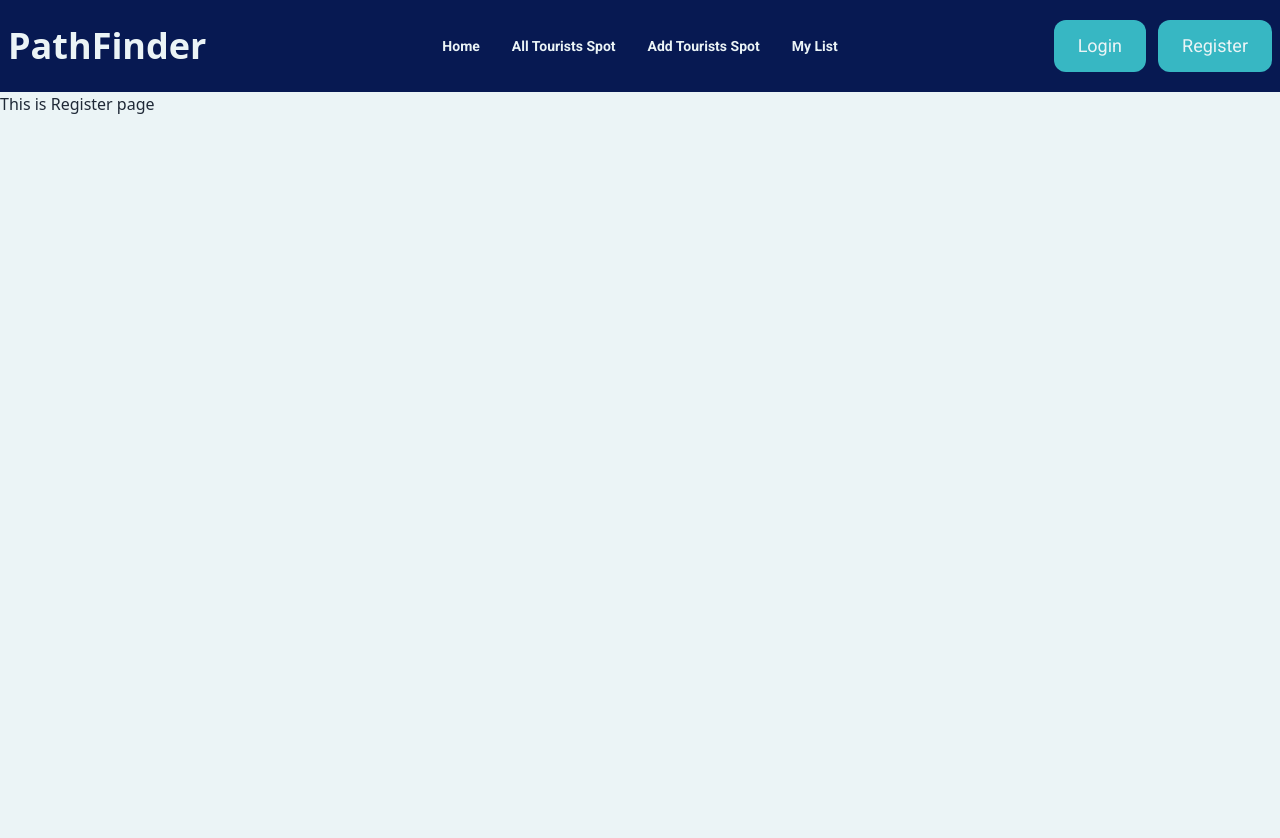
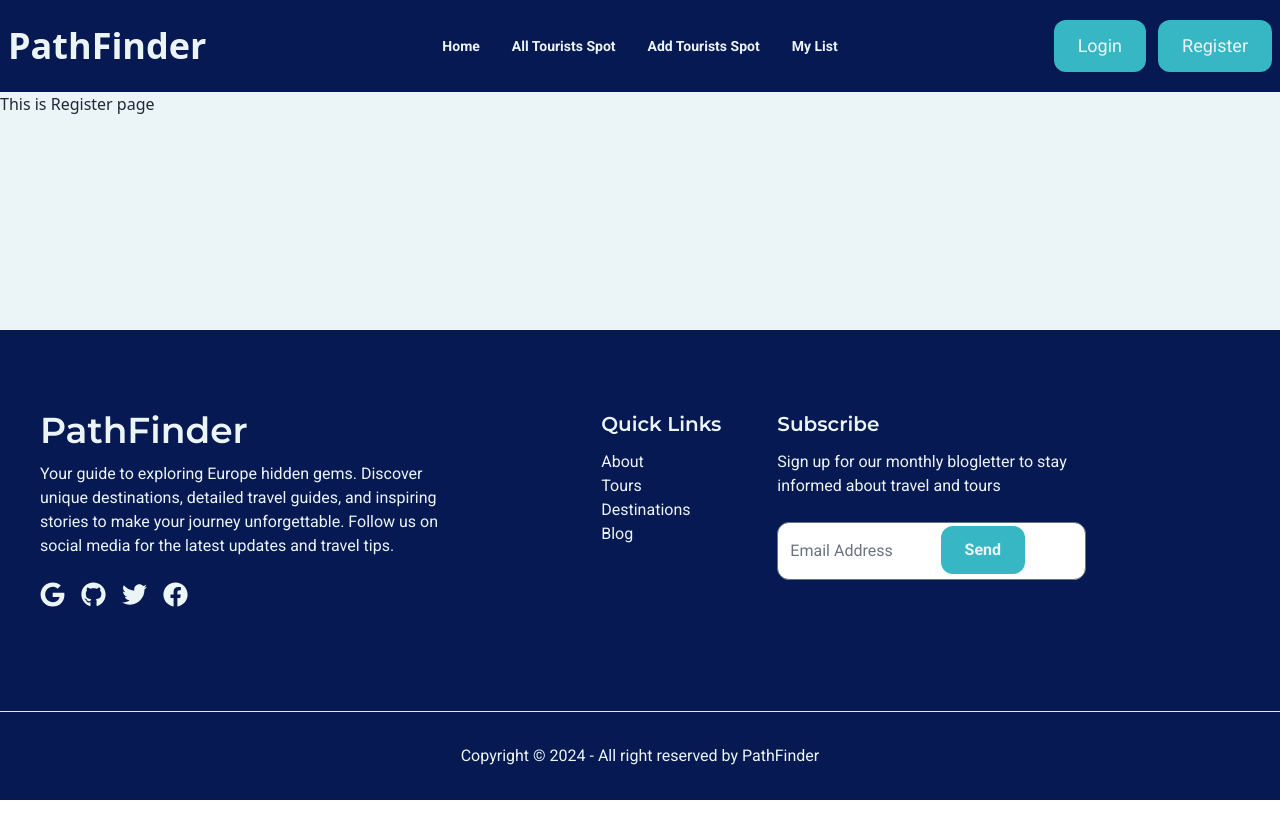
Before and after one commit to arafatrahman41/pathfinder-a10, a React (Vite) app: page /register in a window 1280 px wide. Shown: the top 838 px of the page. After the commit the page ends 800 px from the top, so only its background shows below. Built offline with nearby package versions, Linux system fonts and the light colour scheme.

Commit message:
add footer and now working on slider

```diff
--- a/package.json
+++ b/package.json
@@ -14,7 +14,9 @@
     "flowbite": "^2.3.0",
     "react": "^18.3.1",
     "react-dom": "^18.3.1",
-    "react-router-dom": "^6.23.1"
+    "react-icons": "^5.2.1",
+    "react-router-dom": "^6.23.1",
+    "swiper": "^11.1.4"
   },
   "devDependencies": {
     "@types/react": "^18.3.3",
--- /dev/null
+++ b/src/components/Footer/Footer.jsx
@@ -0,0 +1,40 @@
+import { FaFacebook, FaGithub, FaGoogle, FaTwitter } from "react-icons/fa";
+
+const Footer = () => {
+  return (
+    <div className="bg-[#071952] text-[#EBF4F6] font-roboto">
+        <footer className="flex flex-col md:flex-row gap-6 py-10 md:py-20 px-10 container mx-auto">
+        <div className="lg:w-1/2">
+          <h2 className="text-2xl font-semibold md:text-4xl font-montserrat">PathFinder</h2>
+          <p className="lg:w-3/4 mt-3">Your guide to exploring Europe hidden gems. Discover unique destinations, detailed travel guides, and inspiring stories to make your journey unforgettable. Follow us on social media for the latest updates and travel tips.</p>
+          <div className="flex items-center gap-4 w-full my-6">
+            <FaGoogle size={25}/>
+            <FaGithub size={25}/>
+            <FaTwitter size={25}/>
+            <FaFacebook size={25}/>
+          </div>
+        </div>
+        <div className="flex flex-col">
+          <h6 className="font-semibold text-xl whitespace-nowrap mb-3 font-montserrat">Quick Links</h6>
+          <a className="link link-hover">About</a>
+          <a className="link link-hover">Tours</a>
+          <a className="link link-hover">Destinations</a>
+          <a className="link link-hover">Blog</a>
+        </div>
+        <div className="lg:pl-8">
+          <h2 className="text-xl font-semibold font-montserrat">Subscribe</h2>
+          <p className="mt-3 lg:w-2/3">Sign up for our monthly blogletter to stay informed about travel and tours</p>
+          <div className="relative">
+          <input className="mt-6 py-4 pr-28 rounded-xl" type="email" name="email" id="email" placeholder="Email Address" />
+          <button className="bg-[#37B7C3] rounded-xl px-6 py-3 hover:opacity-95 font-semibold absolute top-7 right-11 md:right-2 lg:right-[215px]">Send</button>
+          </div>
+        </div>
+      </footer>
+      <div className="text-center border-t container mx-auto py-8">
+      <p>Copyright © {new Date().getFullYear()} - All right reserved by PathFinder</p>
+      </div>
+    </div>
+  );
+};
+
+export default Footer;
--- /dev/null
+++ b/src/components/Slider/Slider.jsx
@@ -0,0 +1,40 @@
+import 'swiper/css';
+import 'swiper/css/pagination';
+import 'swiper/css/navigation';
+
+import Swiper from "swiper";
+import { Autoplay, Navigation, Pagination } from "swiper/modules";
+import { SwiperSlide } from "swiper/react";
+
+const Slider = () => {
+  return (
+    <div>
+      <Swiper
+        spaceBetween={30}
+        centeredSlides={true}
+        autoplay={{
+          delay: 2500,
+          disableOnInteraction: false,
+        }}
+        pagination={{
+          clickable: true,
+        }}
+        navigation={true}
+        modules={[Autoplay, Pagination, Navigation]}
+        className="mySwiper"
+      >
+        <SwiperSlide>Slide 1</SwiperSlide>
+        <SwiperSlide>Slide 2</SwiperSlide>
+        <SwiperSlide>Slide 3</SwiperSlide>
+        <SwiperSlide>Slide 4</SwiperSlide>
+        <SwiperSlide>Slide 5</SwiperSlide>
+        <SwiperSlide>Slide 6</SwiperSlide>
+        <SwiperSlide>Slide 7</SwiperSlide>
+        <SwiperSlide>Slide 8</SwiperSlide>
+        <SwiperSlide>Slide 9</SwiperSlide>
+      </Swiper>
+    </div>
+  );
+};
+
+export default Slider;
--- a/src/layouts/Root.jsx
+++ b/src/layouts/Root.jsx
@@ -1,13 +1,15 @@
 import { Outlet } from "react-router-dom";
 import Nav from "../components/Nav/Nav";
+import Footer from "../components/Footer/Footer";
 
 const Root = () => {
   return (
     <div>
       <Nav />
-      <div className="bg-[#EBF4F6] min-h-screen">
+      <div className="bg-[#EBF4F6] min-h-[calc(100vh-562px)]">
         <Outlet />
       </div>
+      <Footer />
     </div>
   );
 };
--- a/src/pages/Home/Home.jsx
+++ b/src/pages/Home/Home.jsx
@@ -1,9 +1,11 @@
+import Slider from "../../components/Slider/Slider";
+
 const Home = () => {
-    return (
-        <div>
-            <h2 className="text-2xl">this is home</h2>
-        </div>
-    );
+  return (
+    <div>
+      <Slider />
+    </div>
+  );
 };
 
 export default Home;
```
Also changed, not shown: 1 other file (tests, documents, lock files or other folders).
